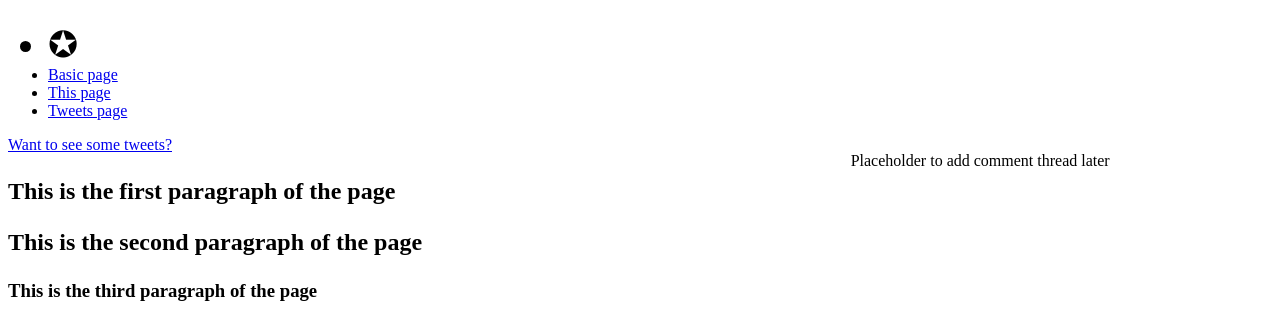
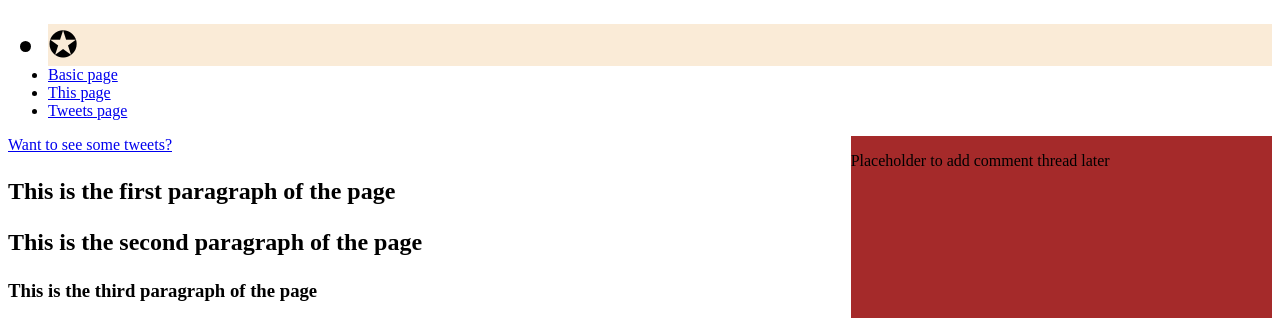
Before and after one commit to emmanuelkabange/alx_html_css, a plain HTML site: page css_basic/index.html in a window 1280 px wide. Shown: the top 318 px of the page. Drawn offline with Linux system fonts and the light colour scheme.

Commit message:
added background colors to header and aside

```diff
--- a/css_basic/styles.css
+++ b/css_basic/styles.css
@@ -17,9 +17,11 @@ article{
 aside{
     flex: 1;
     overflow-y: auto;
+    background-color: brown;
 }
 
 
 header li.logo {
 	font-size: 36px;
+    background-color: antiquewhite;
 }
```
